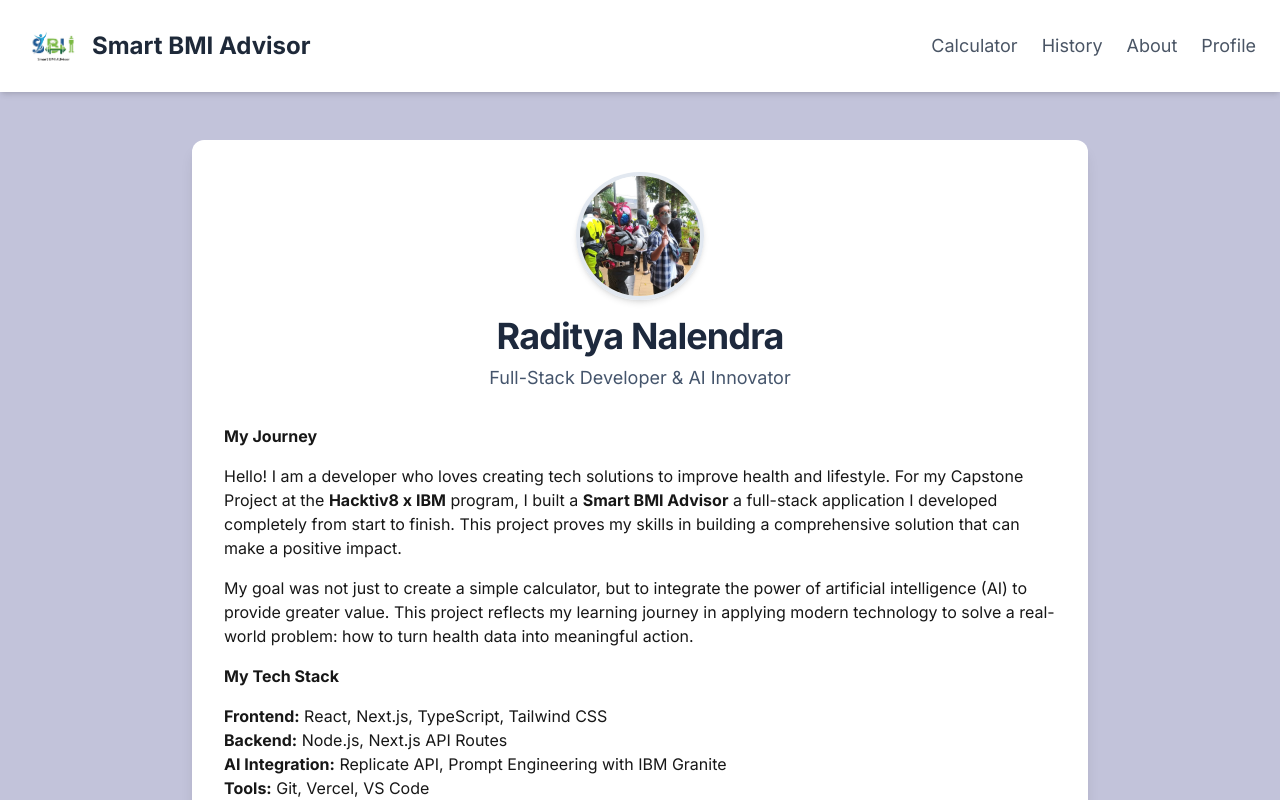
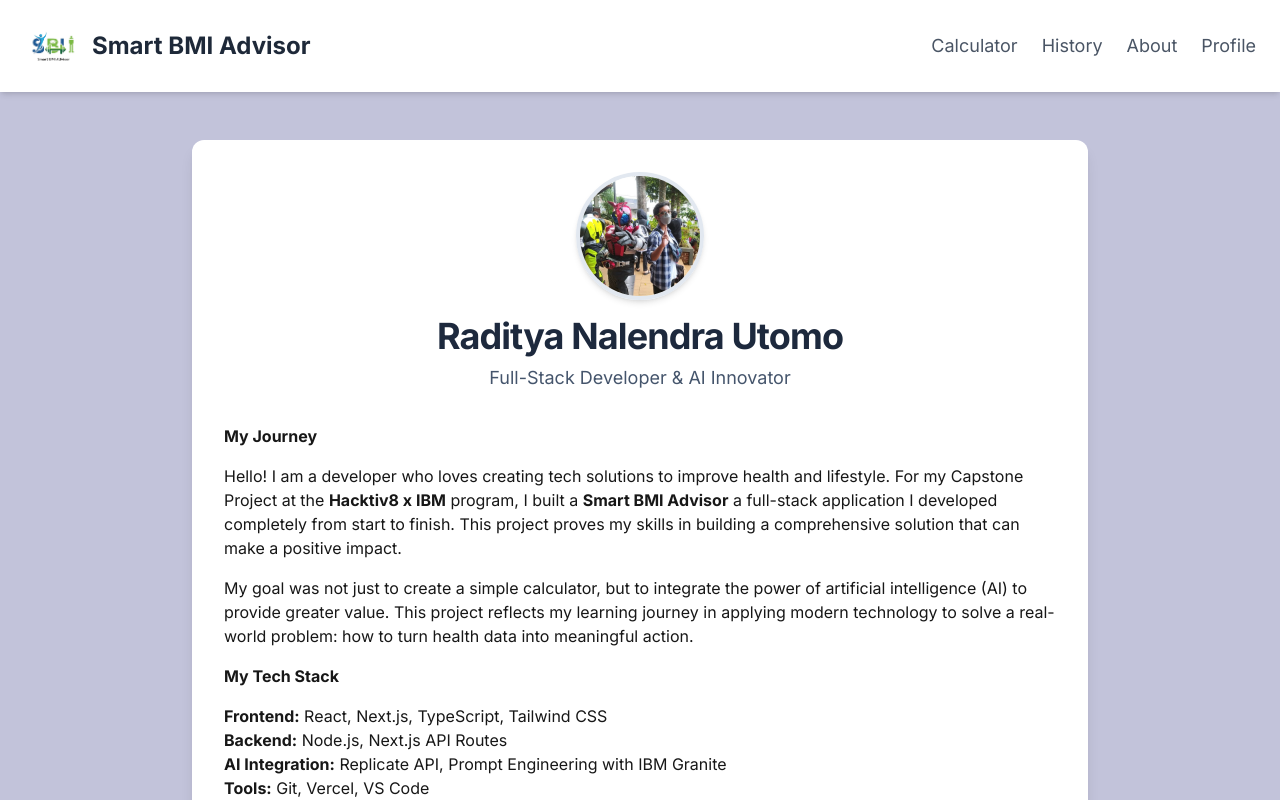
Before and after one commit to RadityaNalendraU/bmi_mass_calculator_integrated_with_ai, a Next.js app: page /Profile in a window 1280 px wide. Shown: the top 800 px of the page. Built offline with nearby package versions, Linux system fonts and the light colour scheme.

Commit message:
adding last name

```diff
--- a/app/Profile/page.tsx
+++ b/app/Profile/page.tsx
@@ -22,7 +22,7 @@ export default function ProfilePage() {
           />
 
           {/* Name and tagline */}
-          <h1 className="text-4xl font-bold tracking-tight text-slate-800">Raditya Nalendra</h1>
+          <h1 className="text-4xl font-bold tracking-tight text-slate-800">Raditya Nalendra Utomo</h1>
           <p className="mt-2 text-lg text-slate-600">
             Full-Stack Developer & AI Innovator
           </p>
```
